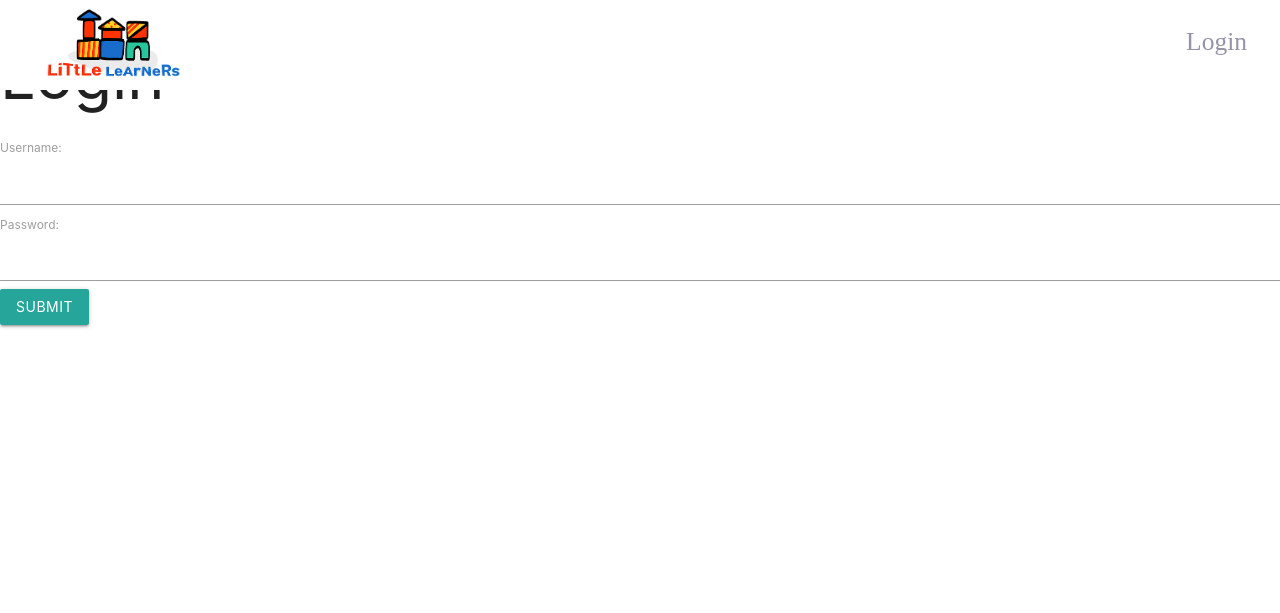
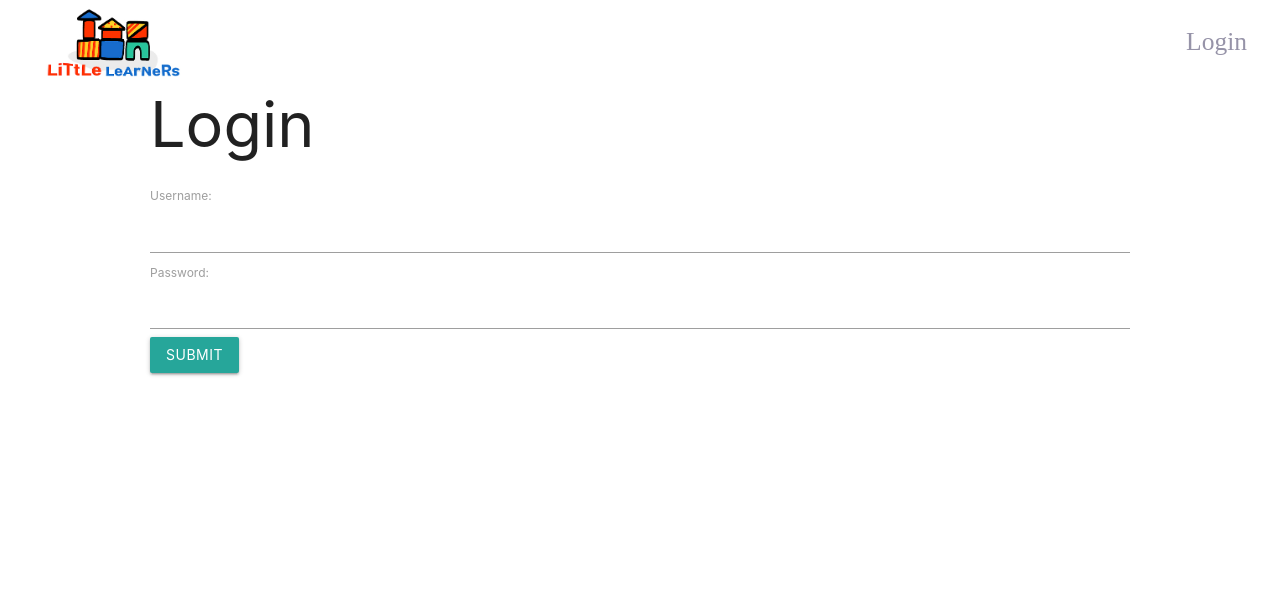
Before and after one commit to mar69287/little-learners, a Django app: page /login/ in a window 1280 px wide. Shown: the top 613 px of the page. Run offline with Django 4.2, Linux system fonts and the light colour scheme.

Commit message:
login page

```diff
--- a/main_app/templates/home.html
+++ b/main_app/templates/home.html
@@ -15,5 +15,4 @@
   <div class="teacher-content">
     <h1>home</h1>
 </div>
-
 {% endblock %}
--- a/main_app/templates/login.html
+++ b/main_app/templates/login.html
@@ -1,6 +1,6 @@
 {% extends 'base.html' %}
 {% block content %}
-
+<div style="margin: 6rem 10rem;">
   <h1>Login</h1>
   <form action="{% url 'login' %}" method="post">
     {% csrf_token %}
@@ -14,5 +14,6 @@
     </div>
     <button type="submit" class="btn btn-primary">Submit</button>
   </form>
+</div>
 
 {% endblock %}
```
Lines whose indentation alone changed are shown as unchanged.
